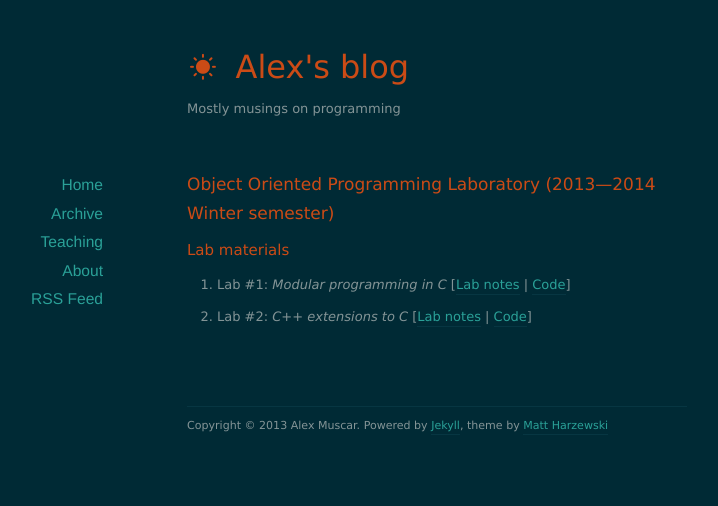
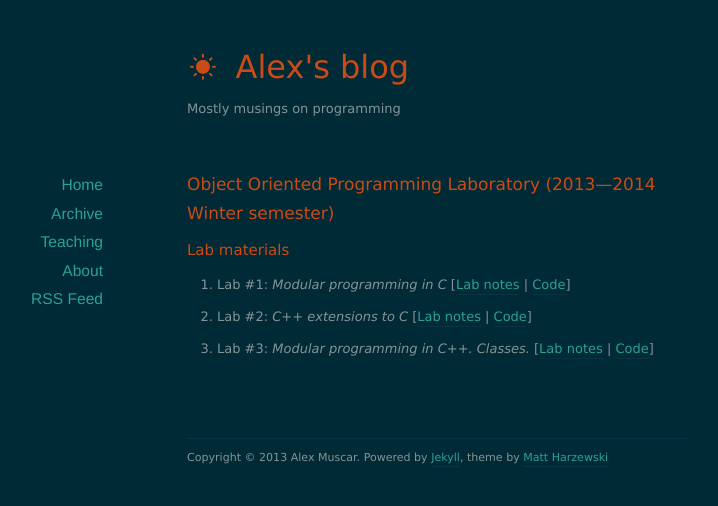
Before and after one commit to muscar/muscar.github.com, a Jekyll site: the page built from teaching/2013/oop/index.html, in a window 1280 px wide. Shown: the top 506 px of the page, without its empty margins (203-921 px from the left). Built offline with Jekyll 4.4.1, drawn with Linux system fonts in a browser that asks for light colours; nearby versions of some CDN libraries.

Commit message:
Added lab 3.

```diff
--- a/teaching/2013/oop/index.html
+++ b/teaching/2013/oop/index.html
@@ -11,6 +11,7 @@ title: Object Oriented Programming Laboratory
         <ul>
             <li>Lab #1: <em>Modular programming in C</em> [<a href="http://software.ucv.ro/~eganea/Oop/OOP_L1.pdf">Lab notes</a> | <a href="/static/adts.zip">Code</a>]</li>
             <li>Lab #2: <em>C++ extensions to C</em> [<a href="http://software.ucv.ro/~eganea/Oop/OOP_L2.pdf">Lab notes</a> | <a href="/static/exts.zip">Code</a>]</li>
+            <li>Lab #3: <em>Modular programming in C++. Classes.</em> [<a href="http://software.ucv.ro/~eganea/Oop/OOP_L3.pdf">Lab notes</a> | <a href="/static/classes.zip">Code</a>]</li>
         </ul>
     </div>
 </div>
```
Also changed, not shown: 2 other files.
